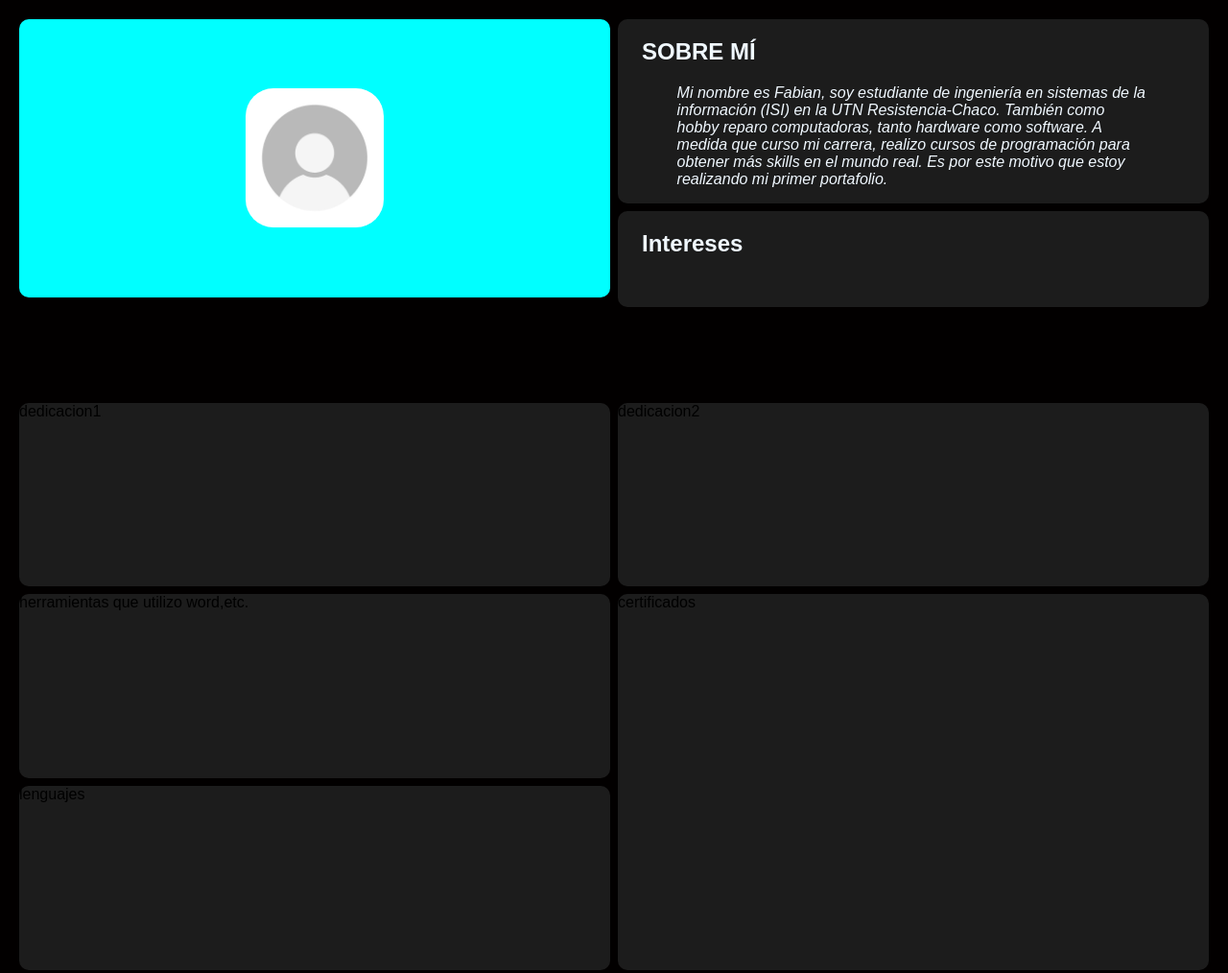
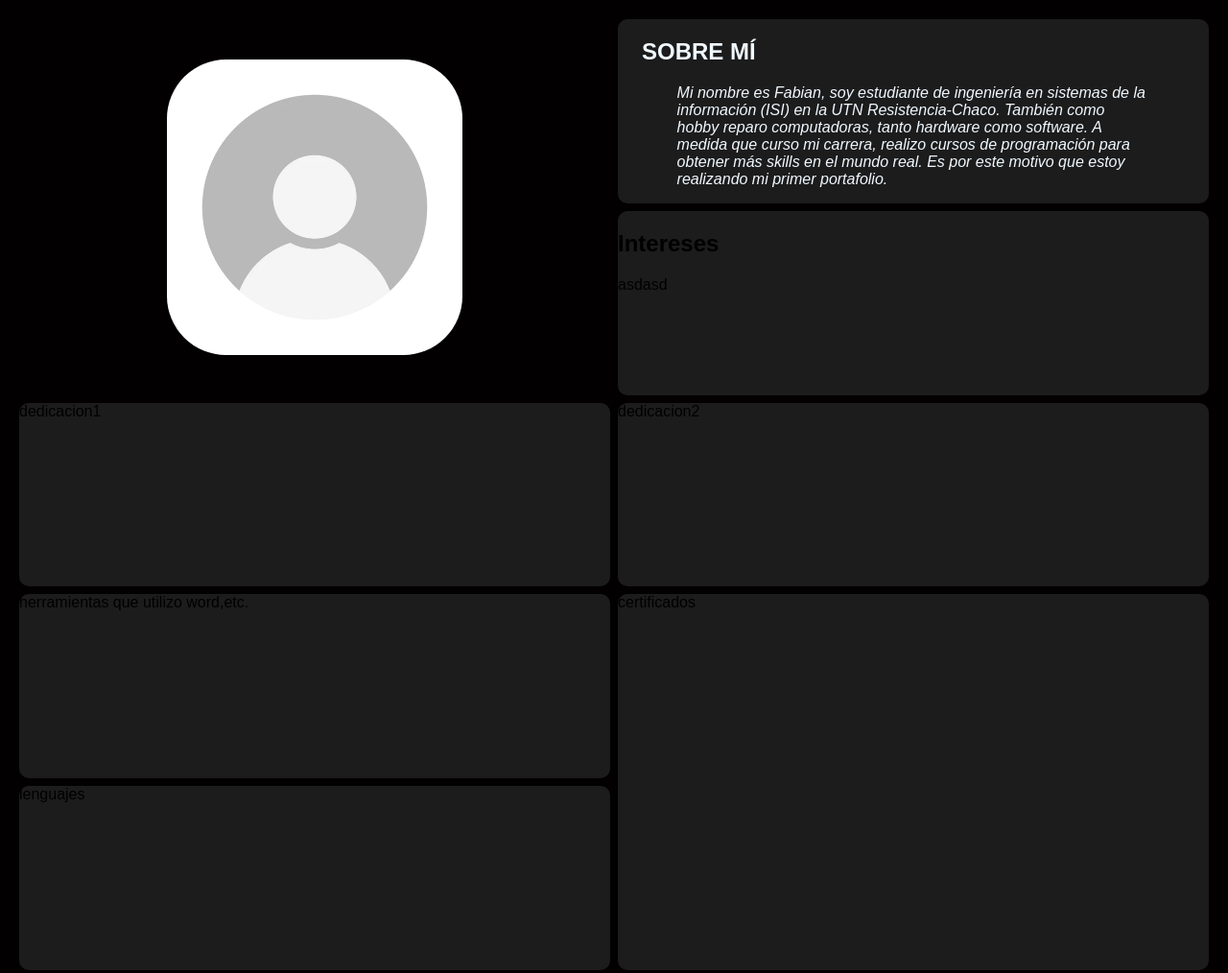
Before and after one commit to p4j3r0x/informatorio2025, a plain HTML site: page nuevoindex.html in a window 1280 px wide. Shown: the top 1014 px of the page at 96% size. Drawn offline with Linux system fonts and the light colour scheme.

Commit message:
FUNCIONAAA 21:46 30/8

```diff
--- a/nuevoindex.html
+++ b/nuevoindex.html
@@ -40,7 +40,7 @@
     </header><!-- Contenido principal -->
     <main>
         <div class="parent">
-                 <div class="bordes div1" style="background-color:aqua ; height: auto;"> <!--aca foto-->
+                 <div class="bordes div1" style="background-color: ; "> <!--aca foto-->
                      <img src="./assets/foto-perfil.webp" alt="una-foto-mia" >
                  </div>
 
@@ -55,12 +55,14 @@
                     </article>
 
                  </div>
-                 <div class="bordes div3" style="width: 100%; height: 100px;" > <!--intereses-->
-                    <article style="color: aliceblue;" >
-                        <h2 style="text-align: left ; padding-left: 25px ;">Intereses</h2>
 
+                 <div class="bordes div3">
+                    <article class="intereses">
+                       <h2>Intereses</h2>
+                       <div ></div>
+                       <p>asdasd</p>
                     </article>
-                 </div>
+                </div>
                  <div class="bordes div4" > <!--freelancer-->
                     dedicacion1
                  </div>
--- a/nuevostyles.css
+++ b/nuevostyles.css
@@ -4,6 +4,8 @@
 .nivel2 { color: #1b2119; }
 .nivel3 { color: #32372c; }
 .nivel4 { color: #4e4443; }
+
+
 
 
 
@@ -159,14 +161,14 @@ footer {
     justify-content: center; /* centra horizontalmente */
     align-items: center;     /* centra verticalmente */
     overflow: hidden;        /* corta lo que sobresalga */
-    max-height: 74%;
+
 
 
 }
 
 .div1 img {
     max-width: 50%;
-    max-height:50%;
+    max-height:100%;
     object-fit: cover; /* cubre el contenedor sin deformarse */
     border-radius: 20%;
 }
@@ -178,7 +180,8 @@ footer {
 .div2 {grid-column: span 2 / span 2;grid-column-start: 3;
 }
 
-.div3 {grid-column: span 2 / span 2;grid-column-start: 3;grid-row-start: 2;}
+.div3 {grid-column: span 2 / span 2;grid-column-start: 3;grid-row-start: 2;
+}
 
 .div4 {grid-column: span 2 / span 2;grid-row-start: 3;}
 
```
